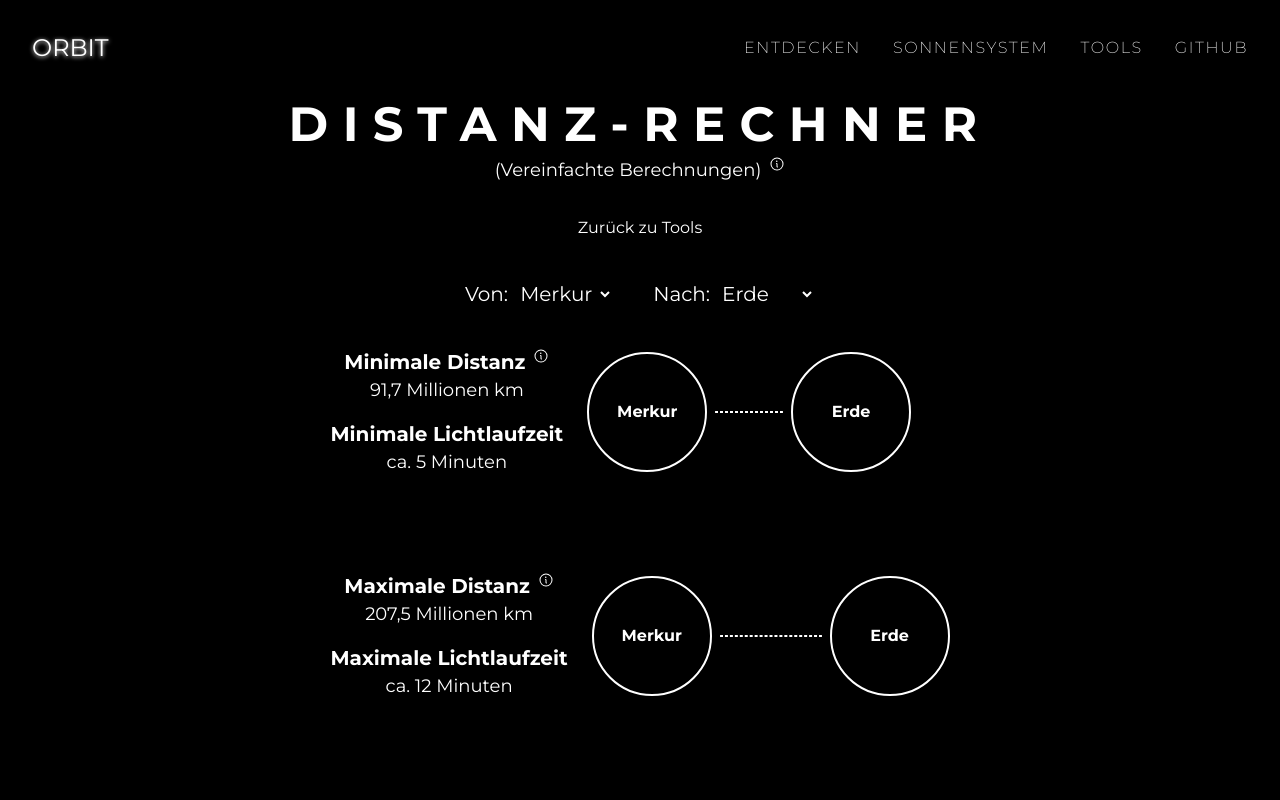
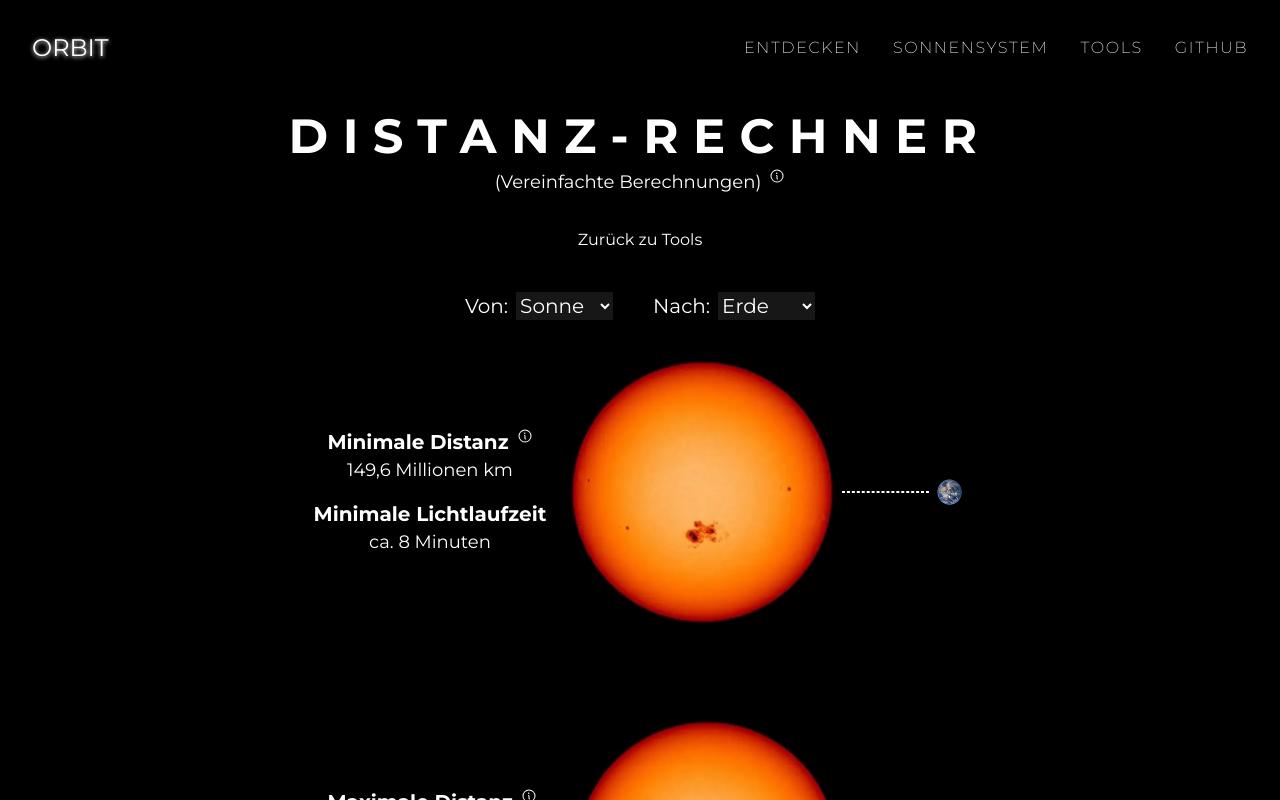
Before and after one commit to zeroequalsone/orbit, a Next.js app: page /tools/distance-calculator in a window 1280 px wide. Shown: the top 800 px of the page. Built offline with nearby package versions, Linux system fonts and the light colour scheme.

Commit message:
style(distance-calculator): adjusted styling

```diff
--- a/app/components/tools/distance-calculator/MaximumDistance.tsx
+++ b/app/components/tools/distance-calculator/MaximumDistance.tsx
@@ -16,7 +16,7 @@ export default function MaximumDistance({
   const maxDistance = from.distanceFromSun + to.distanceFromSun;
 
   return (
-    <div className="flex items-center gap-6">
+    <div className="flex lg:flex-row flex-col items-center lg:gap-6">
       <div className="flex flex-col items-center gap-4">
         <div className="flex flex-col items-center">
           <div className="flex gap-2">
@@ -40,10 +40,10 @@ export default function MaximumDistance({
             </Tooltip.Provider>
           </div>
           <p className="text-lg">
-            {maxDistance / 1e6 < 1e3
-              ? (maxDistance / 1e6).toFixed(1).replaceAll(".", ",") +
+            {maxDistance / 1_000_000 < 1_000
+              ? (maxDistance / 1_000_000).toFixed(1).replaceAll(".", ",") +
                 " Millionen "
-              : (maxDistance / 1e9).toFixed(2).replaceAll(".", ",") +
+              : (maxDistance / 1_000_000_000).toFixed(2).replaceAll(".", ",") +
                 " Milliarden "}
             km
           </p>
@@ -62,23 +62,36 @@ export default function MaximumDistance({
           </p>
         </div>
       </div>
-      <div className="flex justify-center items-center gap-2">
-        <div className={`relative flex flex-col text-center`}>
-          <svg className={`w-30 h-30 border-2 rounded-full`} />
-          <div className="absolute top-1/2 left-1/2 transform -translate-x-1/2 -translate-y-1/2">
-            <p className="font-bold">{from.name}</p>
-          </div>
-        </div>
+      <div className="flex justify-center items-center gap-2 lg:max-h-full max-h-48">
+        <div
+          className={`rounded-full lg:max-w-full max-w-24`}
+          style={{
+            height: `${from.id === 6 ? Math.sqrt(from.diameter / 5) : Math.sqrt(from.diameter / 20)}px`,
+            width: `${from.id === 6 ? Math.sqrt(from.diameter / 5) : Math.sqrt(from.diameter / 20)}px`,
+            backgroundImage: `url('${from.iconUrl}')`,
+            backgroundSize: "100%",
+            backgroundPosition: "center",
+            backgroundRepeat: "no-repeat",
+          }}
+        ></div>
         <span
-          className={`h-0 border border-dashed rounded-full`}
-          style={{ width: `${Math.sqrt(maxDistance / 2e4)}px` }}
+          className={`hidden lg:block h-0 border border-dashed rounded-full`}
+          style={{ width: `${Math.sqrt(maxDistance / 20_000)}px` }}
         ></span>
-        <div className={`relative flex flex-col text-center`}>
-          <svg className={`w-30 h-30 border-2 rounded-full`} />
-          <div className="absolute top-1/2 left-1/2 transform -translate-x-1/2 -translate-y-1/2">
-            <p className="font-bold">{to.name}</p>
-          </div>
-        </div>
+        <span
+          className={`lg:hidden h-0 border border-dashed rounded-full w-20`}
+        ></span>
+        <div
+          className={`rounded-full lg:max-w-full max-w-24`}
+          style={{
+            height: `${to.id === 6 ? Math.sqrt(to.diameter / 5) : Math.sqrt(to.diameter / 20)}px`,
+            width: `${to.id === 6 ? Math.sqrt(to.diameter / 5) : Math.sqrt(to.diameter / 20)}px`,
+            backgroundImage: `url('${to.iconUrl}')`,
+            backgroundSize: "100%",
+            backgroundPosition: "center",
+            backgroundRepeat: "no-repeat",
+          }}
+        ></div>
       </div>
     </div>
   );
--- a/app/components/tools/distance-calculator/MinimumDistance.tsx
+++ b/app/components/tools/distance-calculator/MinimumDistance.tsx
@@ -16,7 +16,7 @@ export default function MinimumDistance({
   const minDistance = Math.abs(from.distanceFromSun - to.distanceFromSun);
 
   return (
-    <div className="flex items-center gap-6">
+    <div className="flex lg:flex-row flex-col items-center lg:gap-6">
       <div className="flex flex-col items-center gap-4">
         <div className="flex flex-col items-center">
           <div className="flex gap-2">
@@ -40,10 +40,10 @@ export default function MinimumDistance({
             </Tooltip.Provider>
           </div>
           <p className="text-lg">
-            {minDistance / 1e6 < 1e3
-              ? (minDistance / 1e6).toFixed(1).replaceAll(".", ",") +
+            {minDistance / 1_000_000 < 1_000
+              ? (minDistance / 1_000_000).toFixed(1).replaceAll(".", ",") +
                 " Millionen "
-              : (minDistance / 1e9).toFixed(2).replaceAll(".", ",") +
+              : (minDistance / 1_000_000_000).toFixed(2).replaceAll(".", ",") +
                 " Milliarden "}
             km
           </p>
@@ -62,23 +62,36 @@ export default function MinimumDistance({
           </p>
         </div>
       </div>
-      <div className="flex justify-center items-center gap-2">
-        <div className={`relative flex flex-col text-center`}>
-          <svg className={`w-30 h-30 border-2 rounded-full`} />
-          <div className="absolute top-1/2 left-1/2 transform -translate-x-1/2 -translate-y-1/2">
-            <p className="font-bold">{from.name}</p>
-          </div>
-        </div>
+      <div className="flex justify-center items-center gap-2 lg:max-h-full max-h-48">
+        <div
+          className={`rounded-full lg:max-w-full max-w-24`}
+          style={{
+            height: `${from.id === 6 ? Math.sqrt(from.diameter / 5) : Math.sqrt(from.diameter / 20)}px`,
+            width: `${from.id === 6 ? Math.sqrt(from.diameter / 5) : Math.sqrt(from.diameter / 20)}px`,
+            backgroundImage: `url('${from.iconUrl}')`,
+            backgroundSize: "100%",
+            backgroundPosition: "center",
+            backgroundRepeat: "no-repeat",
+          }}
+        ></div>
         <span
-          className={`h-0 border border-dashed rounded-full`}
-          style={{ width: `${Math.sqrt(minDistance / 2e4)}px` }}
+          className={`hidden lg:block h-0 border border-dashed rounded-full`}
+          style={{ width: `${Math.sqrt(minDistance / 20_000)}px` }}
         ></span>
-        <div className={`relative flex flex-col text-center`}>
-          <svg className={`w-30 h-30 border-2 rounded-full`} />
-          <div className="absolute top-1/2 left-1/2 transform -translate-x-1/2 -translate-y-1/2">
-            <p className="font-bold">{to.name}</p>
-          </div>
-        </div>
+        <span
+          className={`lg:hidden h-0 border border-dashed rounded-full w-20`}
+        ></span>
+        <div
+          className={`rounded-full lg:max-w-full max-w-24`}
+          style={{
+            height: `${to.id === 6 ? Math.sqrt(to.diameter / 5) : Math.sqrt(to.diameter / 20)}px`,
+            width: `${to.id === 6 ? Math.sqrt(to.diameter / 5) : Math.sqrt(to.diameter / 20)}px`,
+            backgroundImage: `url('${to.iconUrl}')`,
+            backgroundSize: "100%",
+            backgroundPosition: "center",
+            backgroundRepeat: "no-repeat",
+          }}
+        ></div>
       </div>
     </div>
   );
--- a/app/components/tools/distance-calculator/Selection.tsx
+++ b/app/components/tools/distance-calculator/Selection.tsx
@@ -14,11 +14,11 @@ export default function Selection({
   distanceTo,
 }: SelectionProps) {
   return (
-    <div className="flex items-center gap-10 text-xl">
+    <div className="flex lg:flex-row flex-col items-center lg:gap-10 gap-4 text-xl">
       <div className="flex gap-2">
         <label htmlFor="distanceFrom">Von:</label>
         <select
-          name="distanceFrom"
+          className="bg-neutral-900 cursor-pointer hover:cursor-pointer"
           id="distanceFrom"
           onChange={(e) => setDistanceFrom(Number(e.target.value))}
           value={distanceFrom}
@@ -38,7 +38,7 @@ export default function Selection({
       <div className="flex gap-2">
         <label htmlFor="distanceTo">Nach:</label>
         <select
-          name="distanceTo"
+          className="bg-neutral-900"
           id="distanceTo"
           onChange={(e) => setDistanceTo(Number(e.target.value))}
           value={distanceTo}
--- a/app/tools/distance-calculator/page.tsx
+++ b/app/tools/distance-calculator/page.tsx
@@ -10,7 +10,7 @@ import MinimumDistance from "@/components/tools/distance-calculator/MinimumDista
 export default function DistanceCalculator() {
   const SPEED_OF_LIGHT_IN_KM_S = 300_000;
 
-  const [distanceFrom, setDistanceFrom] = useState(1);
+  const [distanceFrom, setDistanceFrom] = useState(0);
   const [distanceTo, setDistanceTo] = useState(3);
 
   const planetFrom = planets.find((planet) => planet.id === distanceFrom);
@@ -21,7 +21,7 @@ export default function DistanceCalculator() {
 
   return (
     <section className="min-h-screen flex flex-col justify-center items-center">
-      <div className="flex flex-col gap-10 max-w-384">
+      <div className="flex flex-col p-8 mt-20 gap-10 lg:max-w-384">
         <ToolHeader
           header="Distanz-Rechner"
           desc="Vereinfachte Berechnungen"
@@ -35,7 +35,7 @@ export default function DistanceCalculator() {
               setDistanceTo={setDistanceTo}
               distanceTo={distanceTo}
             />
-            <div className="flex flex-col gap-24">
+            <div className="flex flex-col lg:gap-24 gap-12">
               <MinimumDistance
                 from={planetFrom}
                 to={planetTo}
```
